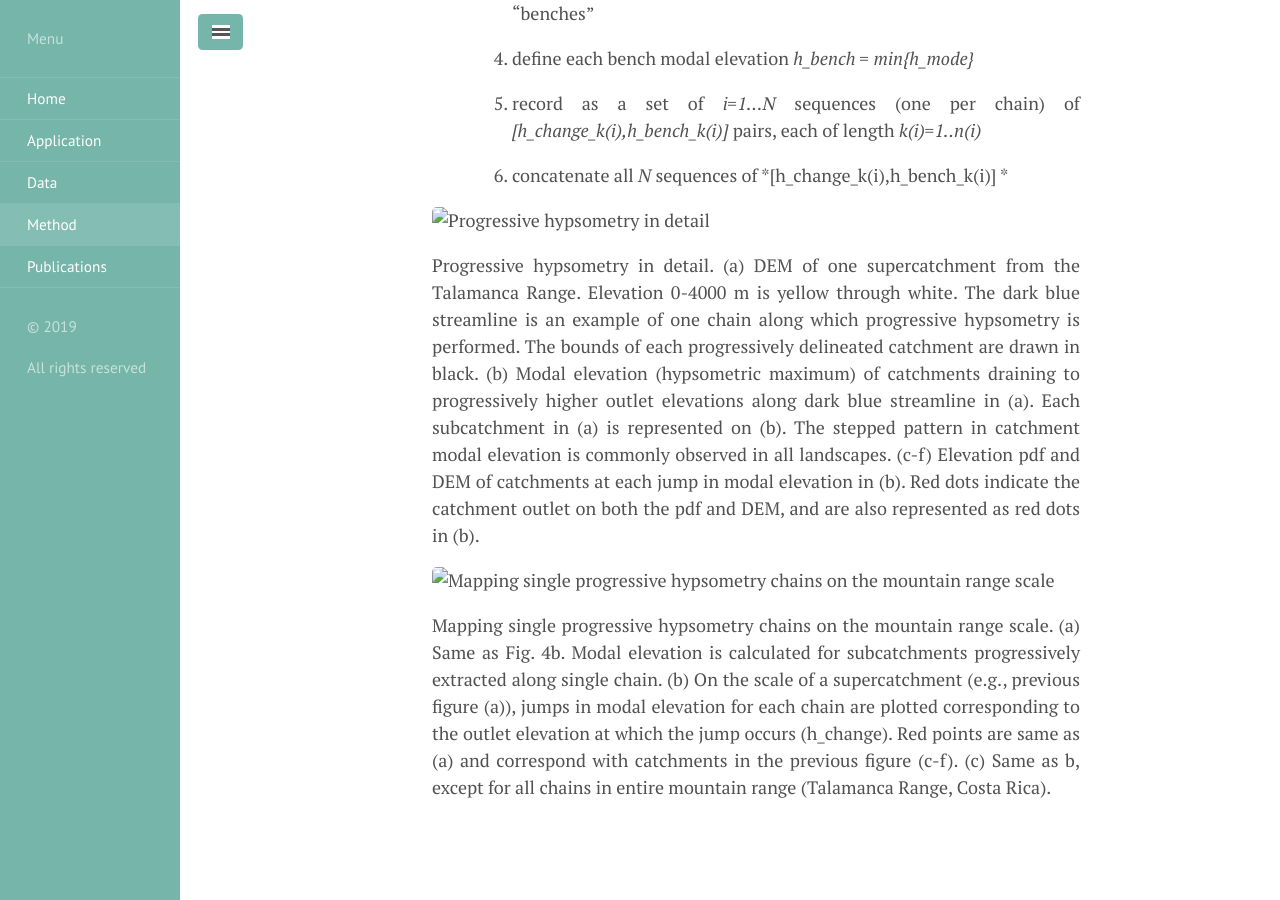
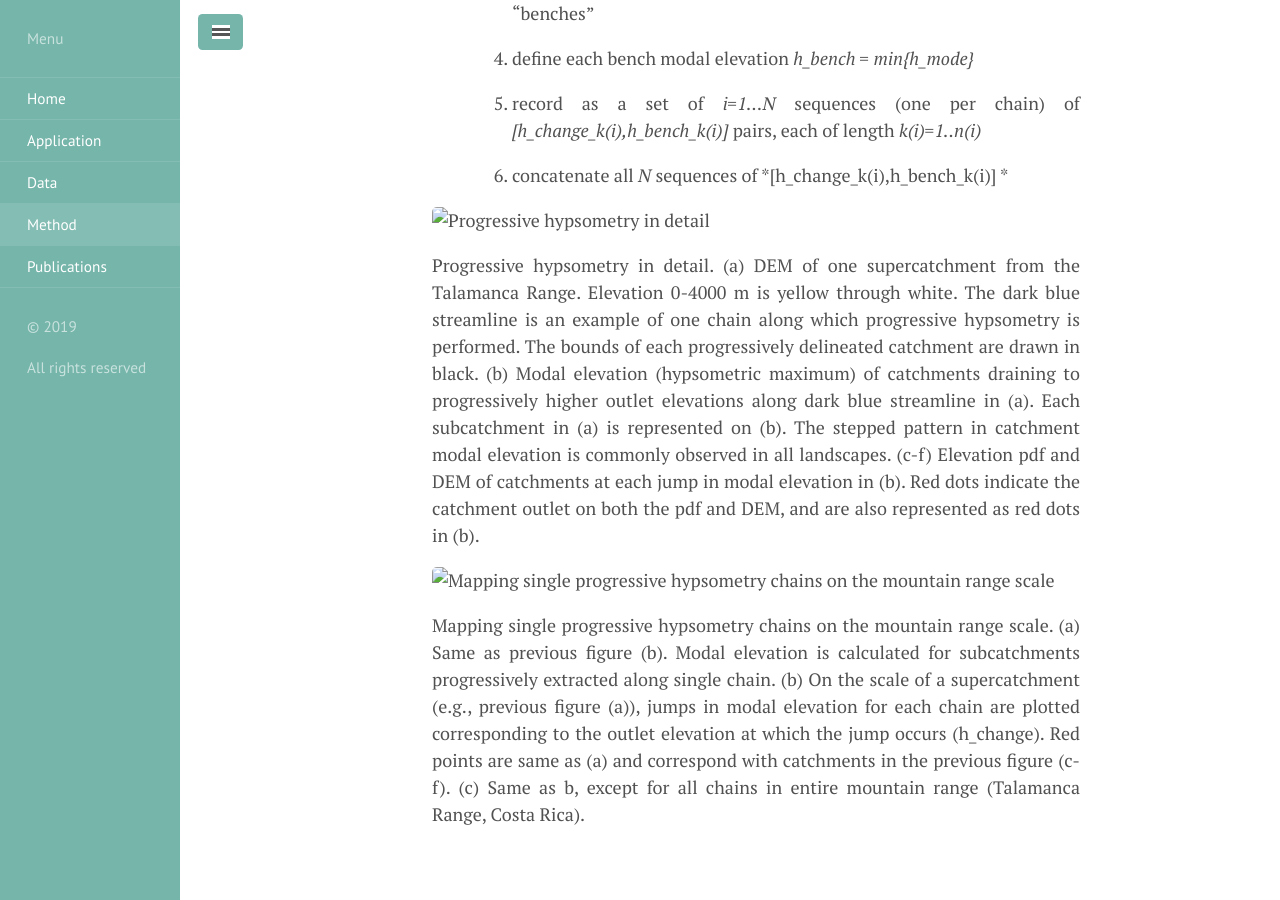
Before and after one commit to mcunningham917/PHdoc, a Jekyll site: the page built from Method.md, in a window 1280 px wide and 900 px high, scrolled down 1489 px. Built offline with Jekyll 4.4.1, drawn with Linux system fonts in a browser that asks for light colours.

Commit message:
Embed more figures

```diff
--- a/Method.md
+++ b/Method.md
@@ -87,7 +87,8 @@ on both the pdf and DEM, and are also represented as red dots in (b).
 ![Mapping single progressive hypsometry chains on the mountain range scale](img/f05.png)
 
 Mapping single progressive hypsometry chains on the mountain range scale.
-(a) Same as Fig. 4b. Modal elevation is calculated for subcatchments progressively
+(a) Same as previous figure (b).
+Modal elevation is calculated for subcatchments progressively
 extracted along single chain. (b) On the scale of a supercatchment
 (e.g., previous figure (a)), jumps
 in modal elevation for each chain are plotted corresponding to the outlet elevation at
```
Also changed, not shown: Application.md (+32 -0 lines).
